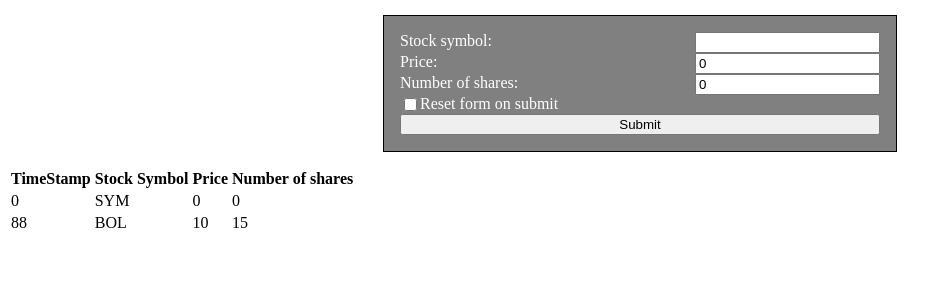
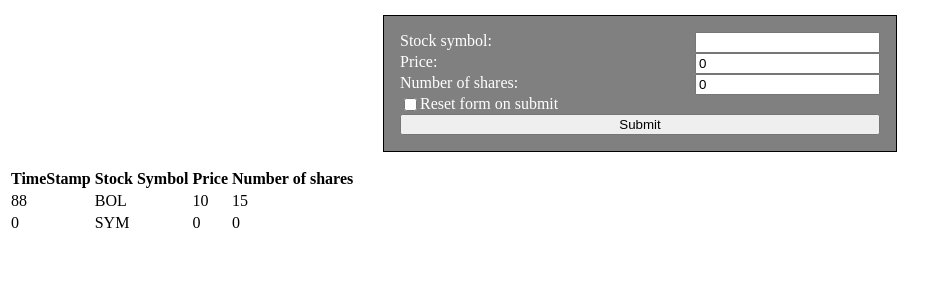
Before and after one commit to GeorgeColdham/super_simple_stock_market, a React app: page / in a window 1280 px wide. Shown: the top 300 px of the page, without its empty margins (0-949 px from the left). Built offline with nearby package versions, Linux system fonts and the light colour scheme.

Commit message:
ordered table row list

```diff
--- a/src/components/TradesTable.js
+++ b/src/components/TradesTable.js
@@ -13,8 +13,11 @@ export default class TradesTable extends Component {
             <th>Price</th>
             <th>Number of shares</th>
           </tr>
-          {this.props.tableRows.map((row, index) =>
-            <TradeRow {...row} key={`TradeRow${index}`} />)}
+          {this.props.tableRows
+            .sort((a, b) => b.timeStamp - a.timeStamp)
+            .map((row, index) =>
+              <TradeRow {...row} key={`TradeRow${index}`} />
+            )}
         </tbody>
       </table>
     )
```
